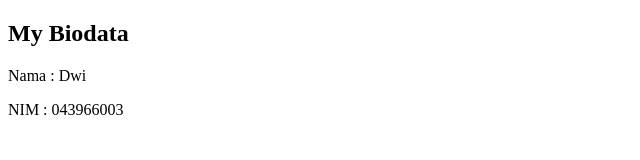
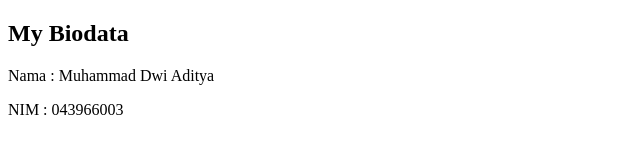
Before and after one commit to dwiaditya23/043966003, a plain HTML site: page index.html in a window 1280 px wide. Shown: the whole page, without its empty margins (0-640 px from the left). Drawn offline with Linux system fonts and the light colour scheme.

Commit message:
Update index.html

```diff
--- a/index.html
+++ b/index.html
@@ -7,7 +7,7 @@
 </head>
 <body>
     <h2>My Biodata</h2>
-    <p>Nama : Dwi</p>
+    <p>Nama : Muhammad Dwi Aditya</p>
     <p>NIM : 043966003</p>
 </body>
 </html>
```
